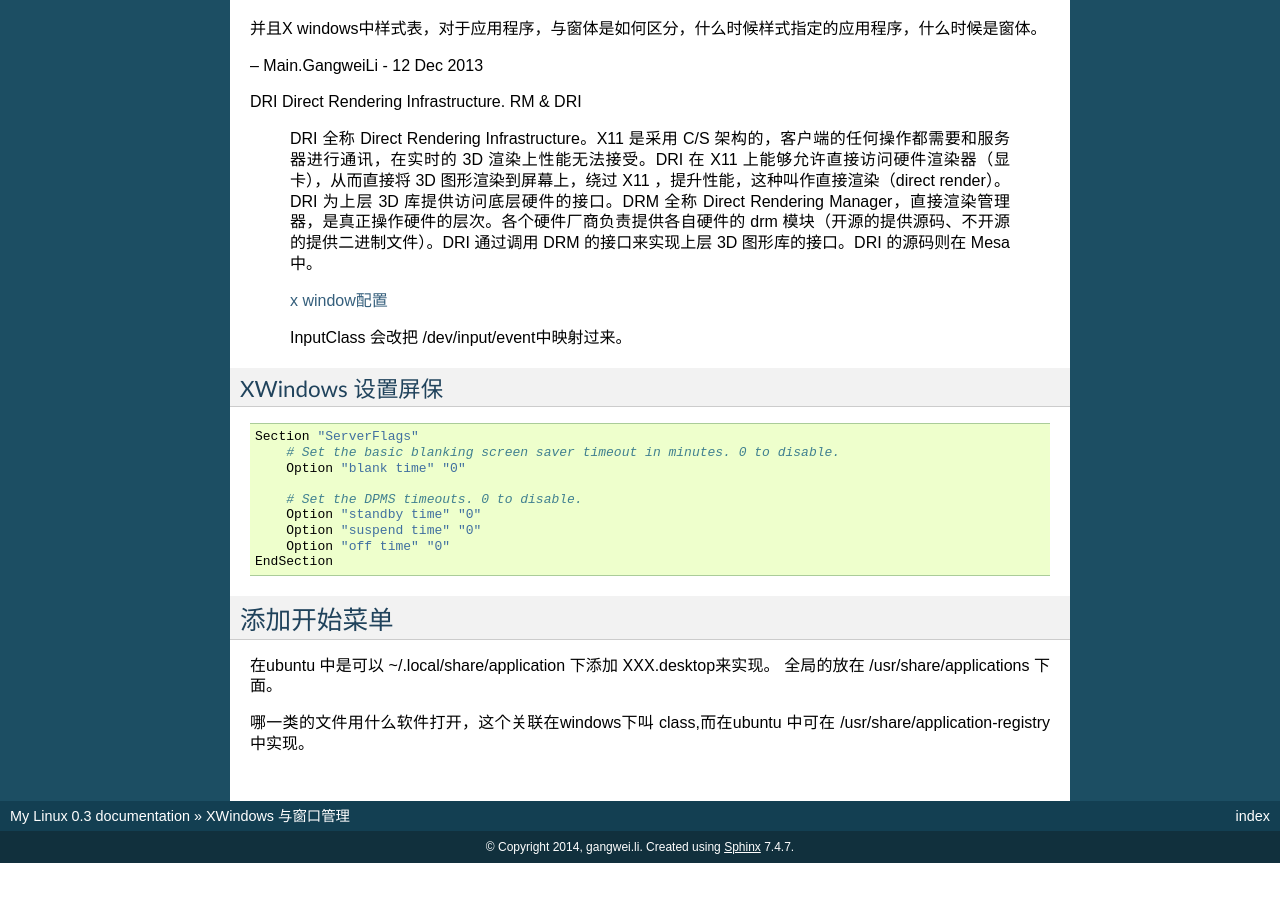
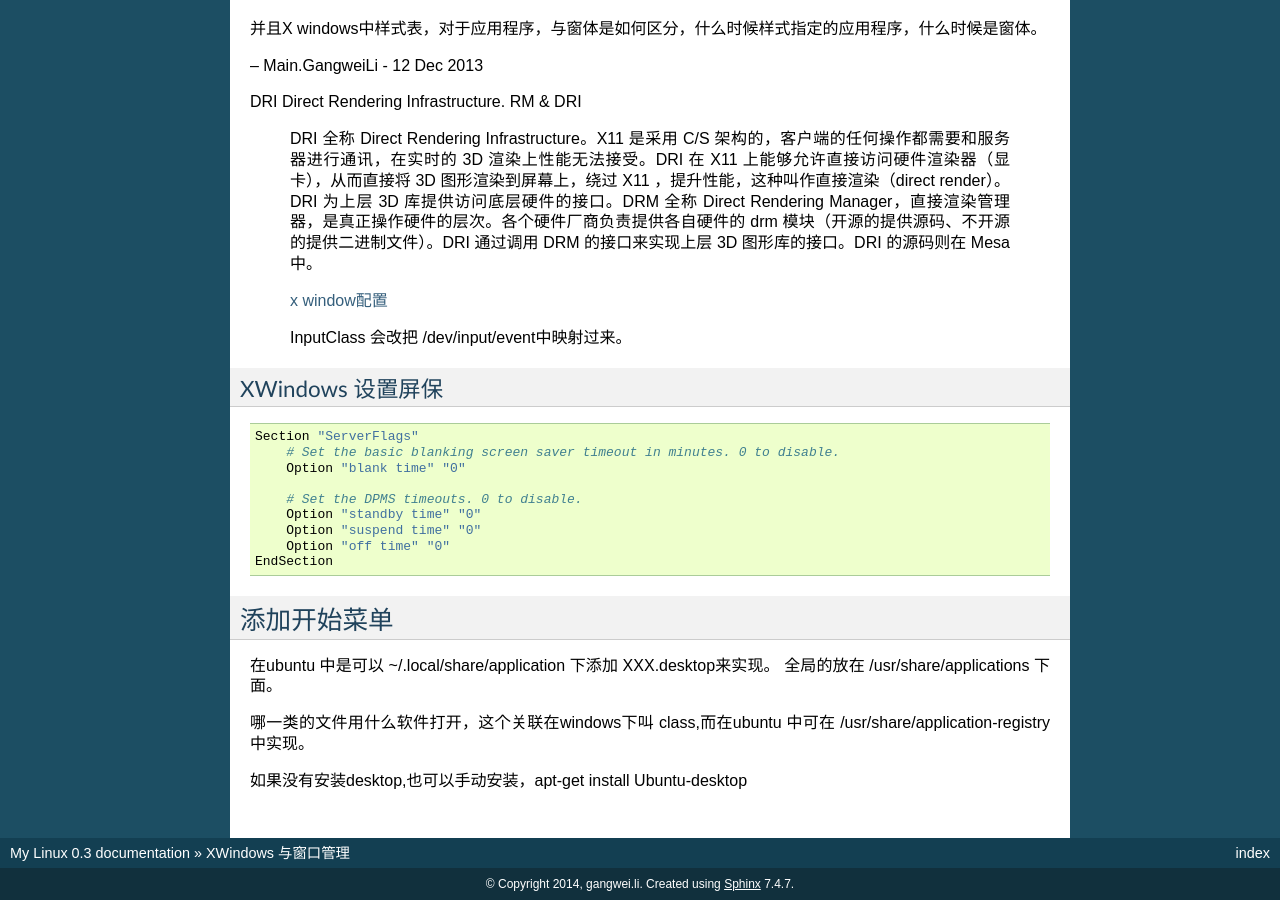
Before and after one commit to gwli/MyLinux, a Sphinx documentation site: the page built from source/content/Stage_3/XWindowsAndWindowManage.rst, in a window 1280 px wide and 900 px high, scrolled down 4425 px. Built offline with Sphinx 7.4.7, drawn with Linux system fonts in a browser that asks for light colours; formulas are drawn with MathJax 3; before the commit the page ends 5288 px from its top, so only the background shows below that.

Commit message:
ubuntu-desktop

```diff
--- a/source/content/Stage_3/XWindowsAndWindowManage.rst
+++ b/source/content/Stage_3/XWindowsAndWindowManage.rst
@@ -248,3 +248,6 @@ XWindows 设置屏保
 全局的放在 /usr/share/applications 下面。
 
 哪一类的文件用什么软件打开，这个关联在windows下叫 class,而在ubuntu 中可在 /usr/share/application-registry中实现。
+
+
+如果没有安装desktop,也可以手动安装，apt-get install Ubuntu-desktop
```
